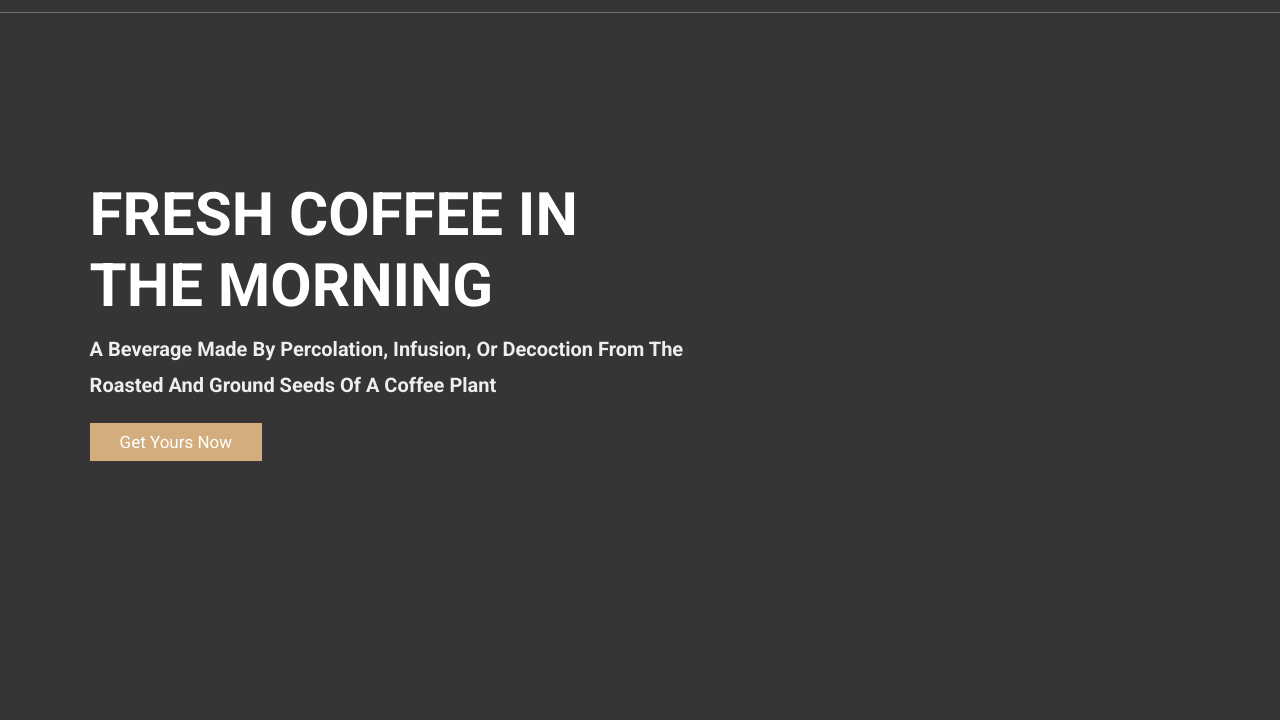
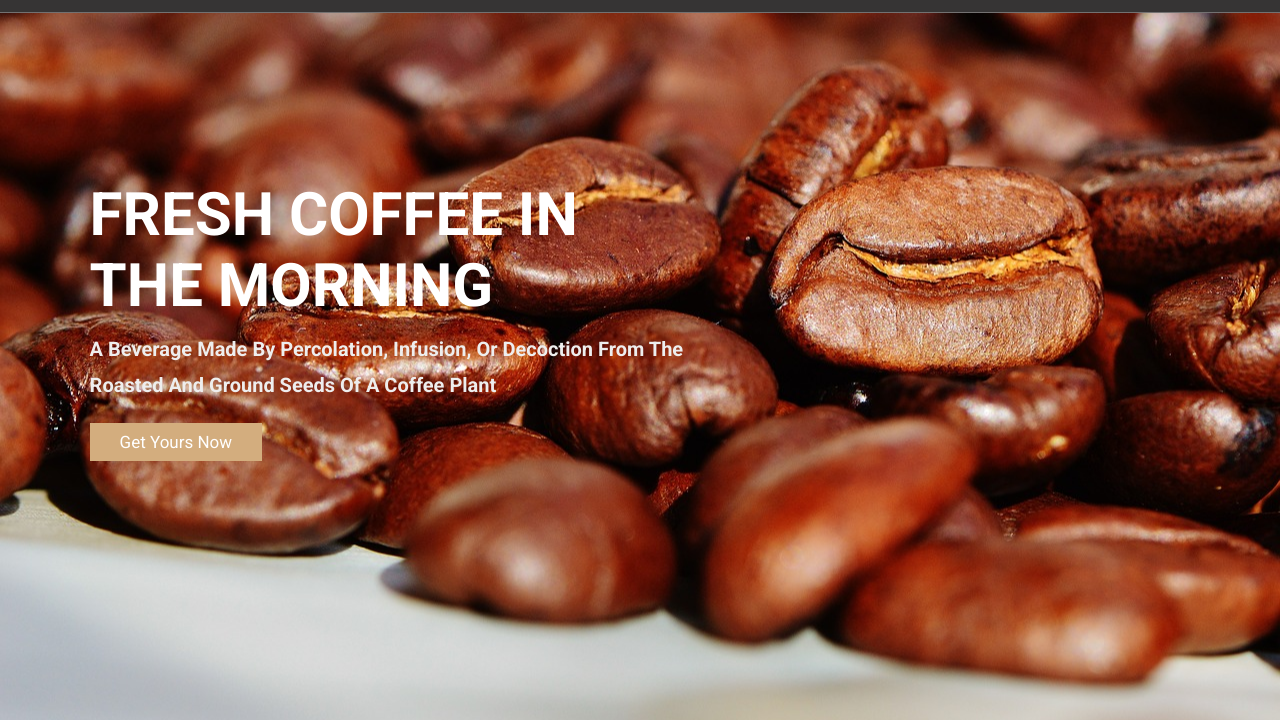
Before and after one commit to hazem257/hazem1, a plain HTML site: page index.html in a window 1280 px wide. Shown: the part 80-800 px from the top of the page. Drawn offline with Linux system fonts and the light colour scheme.

Commit message:
Update style.css

```diff
--- a/style.css
+++ b/style.css
@@ -205,7 +205,7 @@ section{
     min-height: 100vh;
     display: flex;
     align-items: center;
-    background: url(ima/coffee-beans-1291656_1280.jpg);
+    background: url(/coffee-beans-1291656_1280.jpg);
     background-size: cover;
     background-position: center;
 }
```
